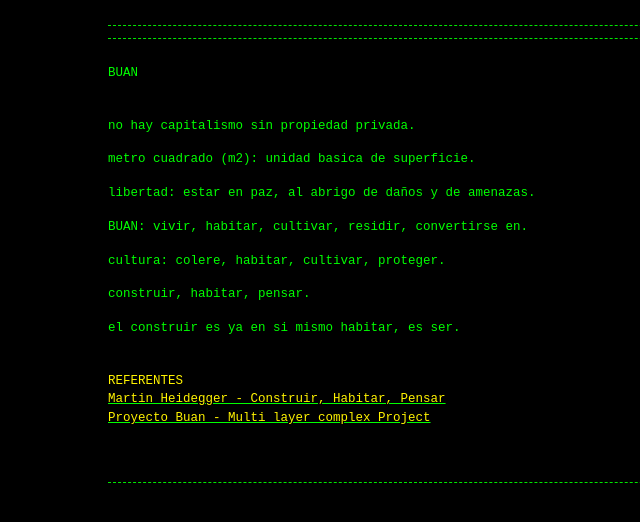
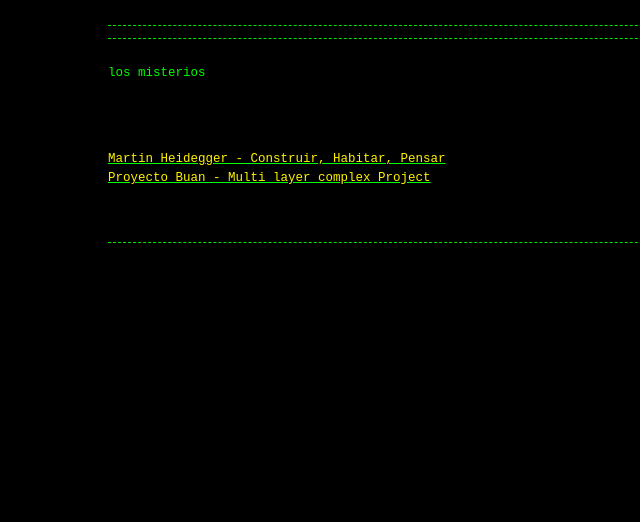
Before and after one commit to Guerrillaradio/losmisterios, a Jekyll site: the page built from index.md, in a window 1280 px wide. Shown: the top 522 px of the page, without its empty margins (232-872 px from the left). Built offline with Jekyll 4.4.1, drawn with Linux system fonts in a browser that asks for light colours; our own code applies the rules of GitHub Pages for plain Markdown files.

Commit message:
Update index.md

```diff
--- a/index.md
+++ b/index.md
@@ -1,14 +1,7 @@
 
-<p>BUAN
+<p>los misterios
 
-<p>no hay capitalismo sin propiedad privada.
-<p>metro cuadrado (m2): unidad basica de superficie.
-<p>libertad: estar en paz, al abrigo de daños y de amenazas.
-<p>BUAN: vivir, habitar, cultivar, residir, convertirse en.
-<p>cultura: colere, habitar, cultivar, proteger.
-<p>construir, habitar, pensar.
-<p>el construir es ya en si mismo habitar, es ser.
-
-<div><font color="#fff300">REFERENTES</font></div><div></div><div><font color="#fff300"> </font><font color="#fff300"> </font></div>
+<p>
+<div><font color="#fff300"></font></div><div></div><div><font color="#fff300"> </font><font color="#fff300"> </font></div>
 <a href="https://wiki.ead.pucv.cl/images/archive/7/70/20111011141115%21Construir_habitar_pensar_heidegger.pdf"><div><font color="#fff300">Martin Heidegger - Construir, Habitar, Pensar</font></div><div></div><div><font color="#fff300"> </font><font color="#fff300"> </font></div>
 <a href="https://github.com/Guerrillaradio/buanproject"><div><font color="#fff300">Proyecto Buan - Multi layer complex Project</font></div><div></div><div><font color="#fff300"> </font><font color="#fff300"> </font></div></a>
```
